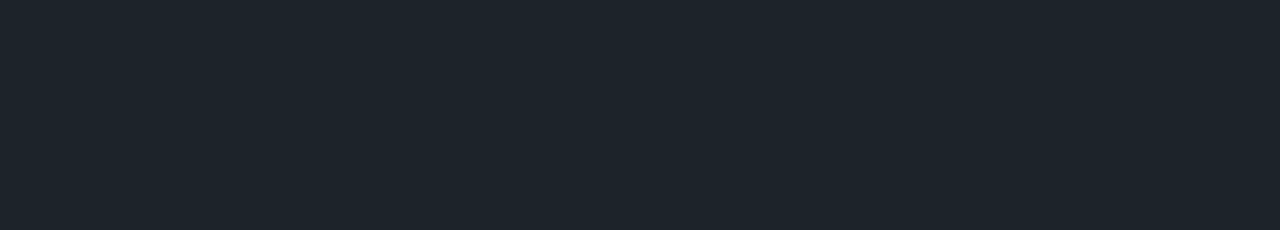
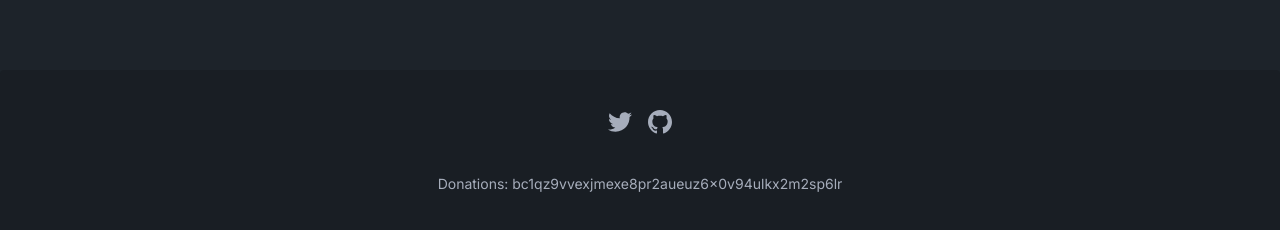
Before and after one commit to mrv777/ckstats, a Next.js app: page / in a window 1280 px wide. Shown: the part 566-796 px from the top of the page. Built offline with nearby package versions, Linux system fonts and the light colour scheme; no server answers; the database is empty.

Commit message:
fix: Start footer

```diff
--- a/app/layout.tsx
+++ b/app/layout.tsx
@@ -1,6 +1,7 @@
 import './globals.css';
 import { Inter } from 'next/font/google';
 import Header from '../components/Header';
+import Footer from '../components/Footer';
 import { Metadata } from 'next';
 import Providers from '../components/Providers';
 
@@ -21,8 +22,13 @@
     <html lang="en">
       <body className={inter.className}>
         <Providers>
-          <Header />
-          {children}
+          <div className="flex flex-col min-h-screen">
+            <Header />
+            <main className="flex-grow">
+              {children}
+            </main>
+            <Footer />
+          </div>
         </Providers>
       </body>
     </html>
--- /dev/null
+++ b/components/Footer.tsx
@@ -0,0 +1,27 @@
+import React from 'react';
+
+const Footer: React.FC = () => {
+  return (
+    <footer className="footer footer-center p-10 bg-base-200 text-base-content rounded">
+      <div>
+        <div className="grid grid-flow-col gap-4">
+          <a href="https://x.com/MrV_777" target="_blank" rel="noopener noreferrer">
+            <svg xmlns="http://www.w3.org/2000/svg" width="24" height="24" viewBox="0 0 24 24" className="fill-current">
+              <path d="M24 4.557c-.883.392-1.832.656-2.828.775 1.017-.609 1.798-1.574 2.165-2.724-.951.564-2.005.974-3.127 1.195-.897-.957-2.178-1.555-3.594-1.555-3.179 0-5.515 2.966-4.797 6.045-4.091-.205-7.719-2.165-10.148-5.144-1.29 2.213-.669 5.108 1.523 6.574-.806-.026-1.566-.247-2.229-.616-.054 2.281 1.581 4.415 3.949 4.89-.693.188-1.452.232-2.224.084.626 1.956 2.444 3.379 4.6 3.419-2.07 1.623-4.678 2.348-7.29 2.04 2.179 1.397 4.768 2.212 7.548 2.212 9.142 0 14.307-7.721 13.995-14.646.962-.695 1.797-1.562 2.457-2.549z"></path>
+            </svg>
+          </a>
+          <a href="https://github.com/mrv777/ckstats" target="_blank" rel="noopener noreferrer">
+            <svg xmlns="http://www.w3.org/2000/svg" width="24" height="24" viewBox="0 0 24 24" className="fill-current">
+              <path d="M12 0c-6.626 0-12 5.373-12 12 0 5.302 3.438 9.8 8.207 11.387.599.111.793-.261.793-.577v-2.234c-3.338.726-4.033-1.416-4.033-1.416-.546-1.387-1.333-1.756-1.333-1.756-1.089-.745.083-.729.083-.729 1.205.084 1.839 1.237 1.839 1.237 1.07 1.834 2.807 1.304 3.492.997.107-.775.418-1.305.762-1.604-2.665-.305-5.467-1.334-5.467-5.931 0-1.311.469-2.381 1.236-3.221-.124-.303-.535-1.524.117-3.176 0 0 1.008-.322 3.301 1.23.957-.266 1.983-.399 3.003-.404 1.02.005 2.047.138 3.006.404 2.291-1.552 3.297-1.23 3.297-1.23.653 1.653.242 2.874.118 3.176.77.84 1.235 1.911 1.235 3.221 0 4.609-2.807 5.624-5.479 5.921.43.372.823 1.102.823 2.222v3.293c0 .319.192.694.801.576 4.765-1.589 8.199-6.086 8.199-11.386 0-6.627-5.373-12-12-12z"/>
+            </svg>
+          </a>
+        </div>
+      </div>
+      <div>
+        <p>Donations: bc1qz9vvexjmexe8pr2aueuz6x0v94ulkx2m2sp6lr</p>
+      </div>
+    </footer>
+  );
+};
+
+export default Footer;
```
